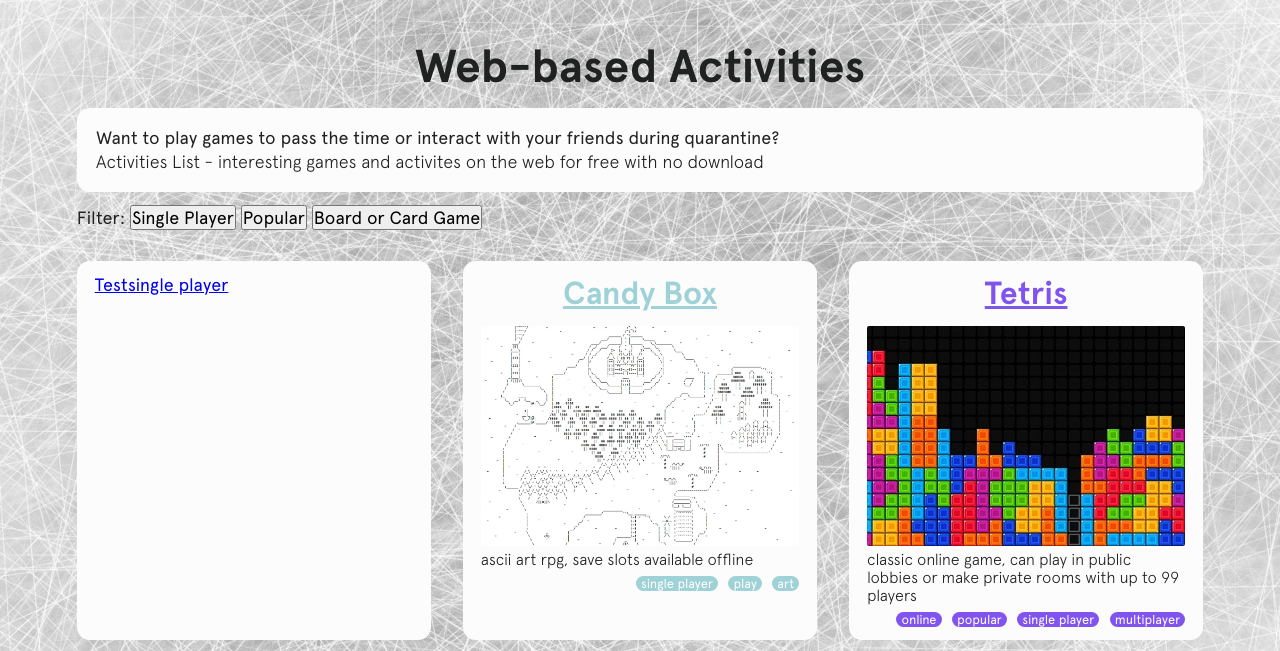
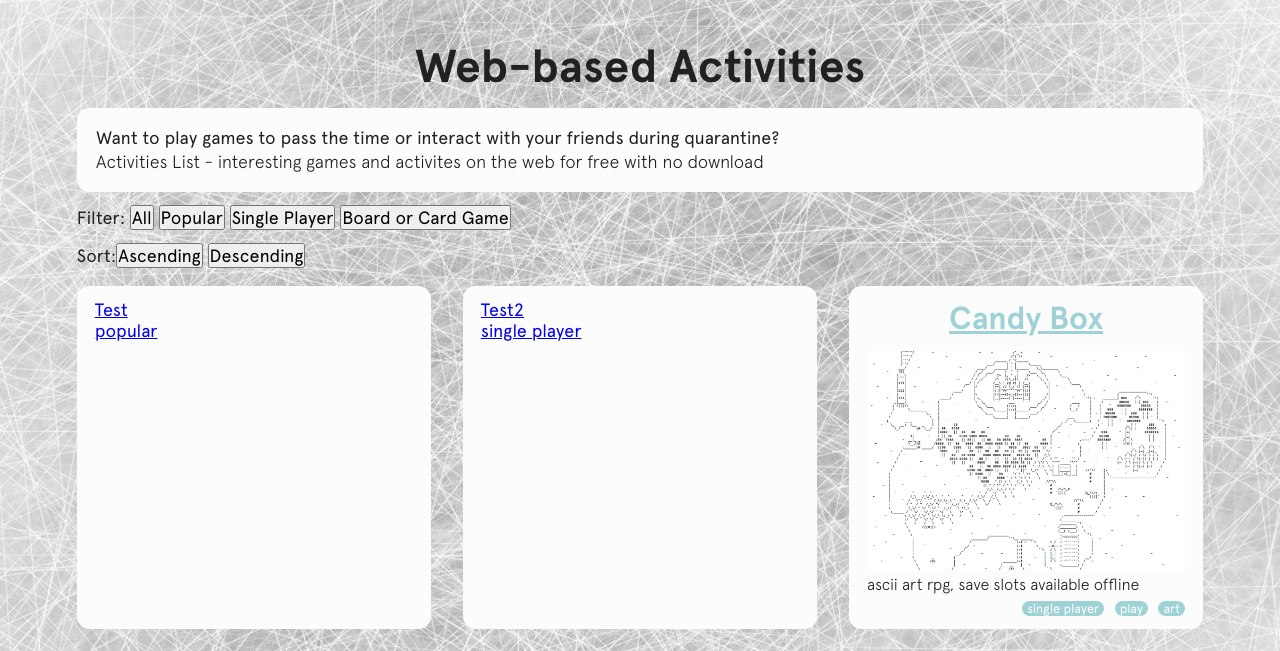
Before and after one commit to xsophiexu/assign15, a plain HTML site: page index.html in a window 1280 px wide. Shown: the top 651 px of the page. Drawn offline with nearby package versions, Linux system fonts and the light colour scheme.

Commit message:
I'm so confused

```diff
--- a/index.html
+++ b/index.html
@@ -17,18 +17,22 @@
     <div class="text">Activities List - interesting games and activites on the web for free with no download</div>
   </div>
   <div id="filterButtons">Filter:
-    <button class="filter-btn" data-filter=".single player">Single Player</button>
-  <button class="filter-btn" data-filter=".popular">Popular</button>
-  <button class="filter-btn" data-filter=".cardGame">Board or Card Game</button>
+    <button class="filter-btn" data-filter="all">All</button>
+    <button class="filter-btn" data-filter=".popular">Popular</button>
+    <button class="filter-btn" data-filter=".single-player">Single Player</button>
+    <button class="filter-btn" data-filter=".card-game">Board or Card Game</button>
   </div>
-  <br><div id="contentGrid">
-    <li class="contentItem" class="single player"><a href="#">Test<span>single player</span></a></li>
-  </div>
+  <div id="sortButtons:">Sort:<button class="sort-btn" data-sort="order:asc">Ascending</button>
+    <button class="sort-btn" data-sort="order:desc">Descending</button></div>
+
+  <br><ul id="contentGrid">
+    <li class="contentItem popular" data-order="5"><a href="#">Test<br><span>popular</span></a></li>
+    <li class="contentItem single-player" data-order="1"><a href="#">Test2<br><span>single player</span></a></li>
+  </ul>
 
     <div class=footerImageContainer><div class=footerImage></div></div>
 
     <script src="script.js"></script>
-    <script src="/path/to/mixitup.min.js"></script>
-    <!-- Mixitup 3 by Patrick Kunka -->
+    <script src="/path/to/mixitup.min.js"></script><!-- Mixitup 3 by Patrick Kunka -->
 </body>
 </html>
--- a/script.js
+++ b/script.js
@@ -191,6 +191,7 @@ mixitup('#contentGrid', {
   classNames: {
     block: 'programs', /* mixitup */
     elementFilter: 'filter-btn', /* control */
+    elementSort: 'sort-btn' /* control */
   },
   selectors: {
     target: '.contentItem' /* .mix */
```
